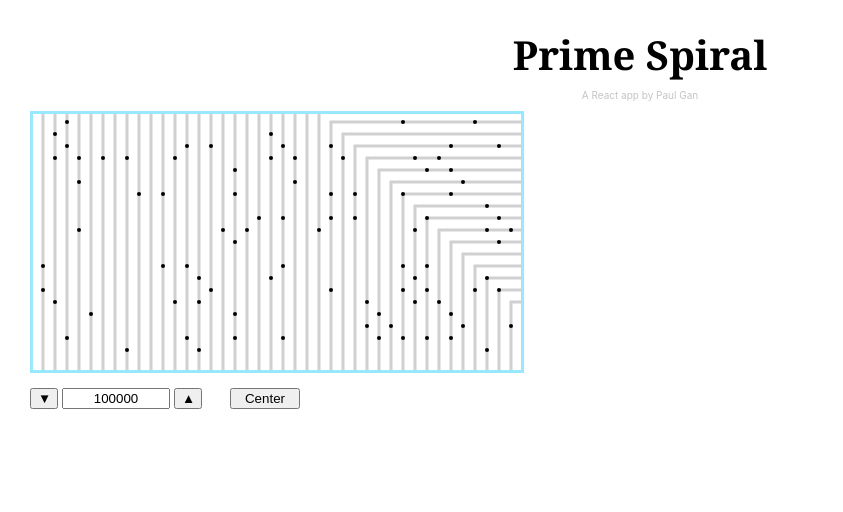
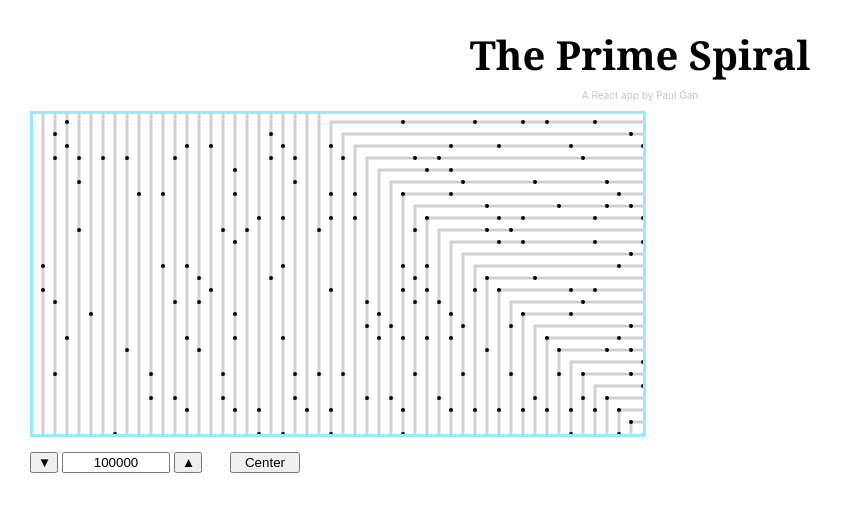
Before and after one commit to paulgan98/prime-spiral, a React (Create React App) app: page / in a window 1280 px wide. Shown: the top 512 px of the page, without its empty margins (0-843 px from the left). Built offline with nearby package versions, Linux system fonts and the light colour scheme.

Commit message:
canvas adjustments

```diff
--- a/package.json
+++ b/package.json
@@ -8,12 +8,15 @@
     "@testing-library/react": "^12.1.4",
     "@testing-library/user-event": "^13.5.0",
     "bootstrap": "^4.1.1",
+    "gh-pages": "^3.2.3",
     "react": "^17.0.2",
     "react-dom": "^17.0.2",
     "react-scripts": "^2.1.3",
     "web-vitals": "^2.1.4"
   },
   "scripts": {
+    "predeploy": "npm run build",
+    "deploy": "gh-pages -b master -d build",
     "start": "NODE_OPTIONS=--openssl-legacy-provider react-scripts start",
     "build": "export SET NODE_OPTIONS=--openssl-legacy-provider && react-scripts build",
     "test": "react-scripts test",
--- a/src/App.css
+++ b/src/App.css
@@ -67,6 +67,15 @@
   margin-bottom: 10px;
   border-style: solid;
   border-color: #98e9ff;
+}
+
+#canvas {
+  position: absolute;
+  top: 0;
+  bottom: 0;
+  left: 0;
+  right: 0;
+  margin: auto;
 }
 
 .Spiral-length-input {
--- a/src/App.js
+++ b/src/App.js
@@ -1,8 +1,8 @@
 import React, { useEffect, useState } from "react";
-import "./App.css";
 import Canvas from "./components/canvas.js";
 import ControlPanel from "./components/controlPanel";
 import * as spiral from "./spiralMethods";
+import "./App.css";
 
 //              App
 //            /     \
@@ -49,7 +49,7 @@ function App() {
 
   return (
     <div className="Div">
-      <h1 className="Title">Prime Spiral</h1>
+      <h1 className="Title">The Prime Spiral</h1>
       <p className="By-text"> A React app by Paul Gan</p>
       <Canvas
         className="Canvas"
--- a/src/components/canvas.js
+++ b/src/components/canvas.js
@@ -9,15 +9,11 @@ function Canvas(props) {
   const canvasRef = useRef(null);
   var canvas = null;
   var [Width, Height] = [props.windowDims.Width, props.windowDims.Height];
-  const scale = 0.4 * window.devicePixelRatio || 1;
+  const scale = 0.5 * window.devicePixelRatio || 1;
 
   // state hooks
   const [isMouseDown, setMouseDown] = useState(0);
   const [mousePos, setMousePos] = useState({ x: 0, y: 0 });
-  // const [ctxPos, setCtxPos] = useState({
-  //   x: props.windowDims.Width / 2,
-  //   y: props.windowDims.Height / 2,
-  // });
   const [ctxPos, setCtxPos] = useState({
     x: props.windowDims.Width / 2,
     y: props.windowDims.Height / 2,
@@ -132,9 +128,6 @@ function drawCircle(x, y, ctx) {
 // draw line between point 1 and point 2
 function drawLine(p1, p2, ctx) {
   ctx.strokeStyle = "#D0D0D0"; // grey
-  // const _lineWidth = Math.max(3, Math.floor((STEPSIZE * STEPSCALE) / 12));
-  // p1[dir] *= 1.2; //  Math.floor(0.5 * _lineWidth);
-  // p2[dir] *= 1.2;
   ctx.lineWidth = Math.max(3, Math.floor((STEPSIZE * STEPSCALE) / 12));
   ctx.lineCap = "round";
   ctx.beginPath();
```
Also changed, not shown: 1 other file (tests, documents, lock files or other folders).
